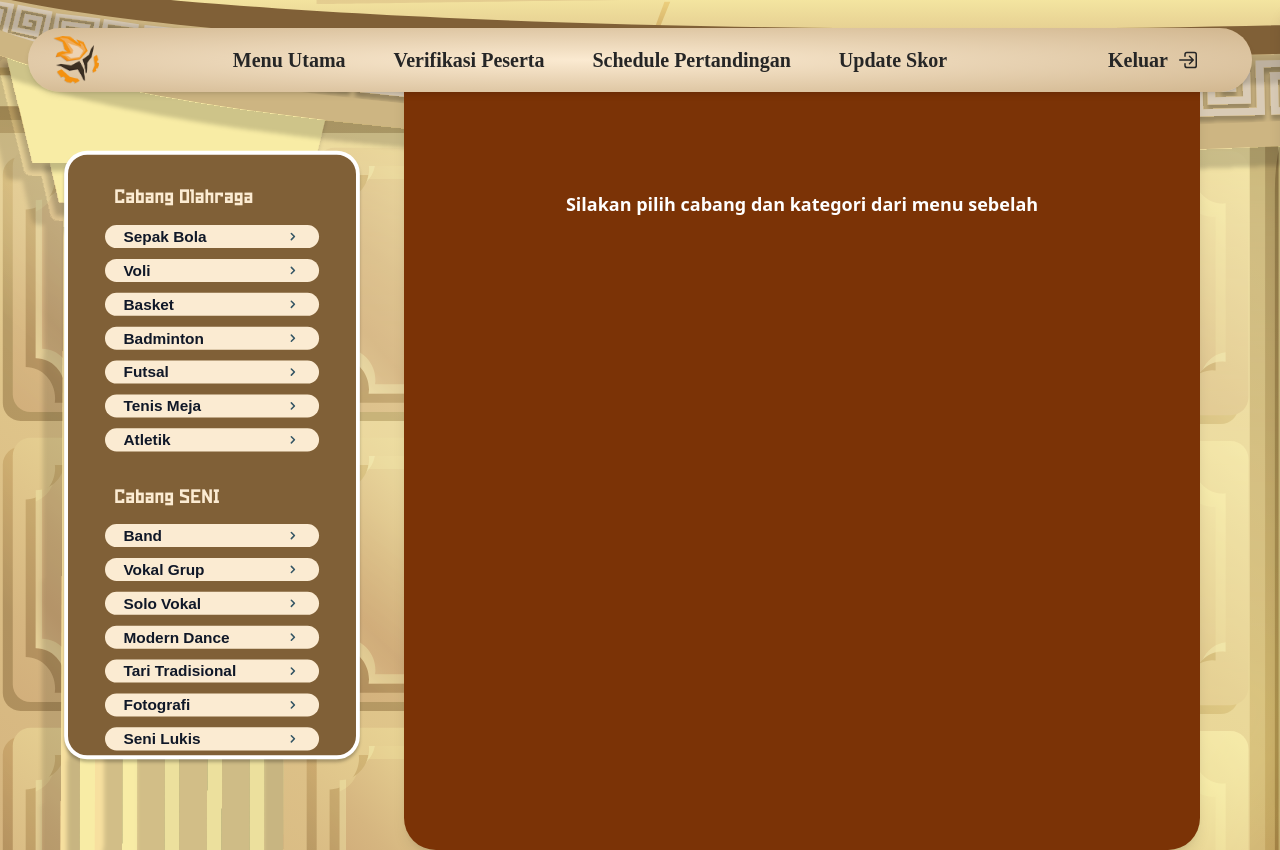
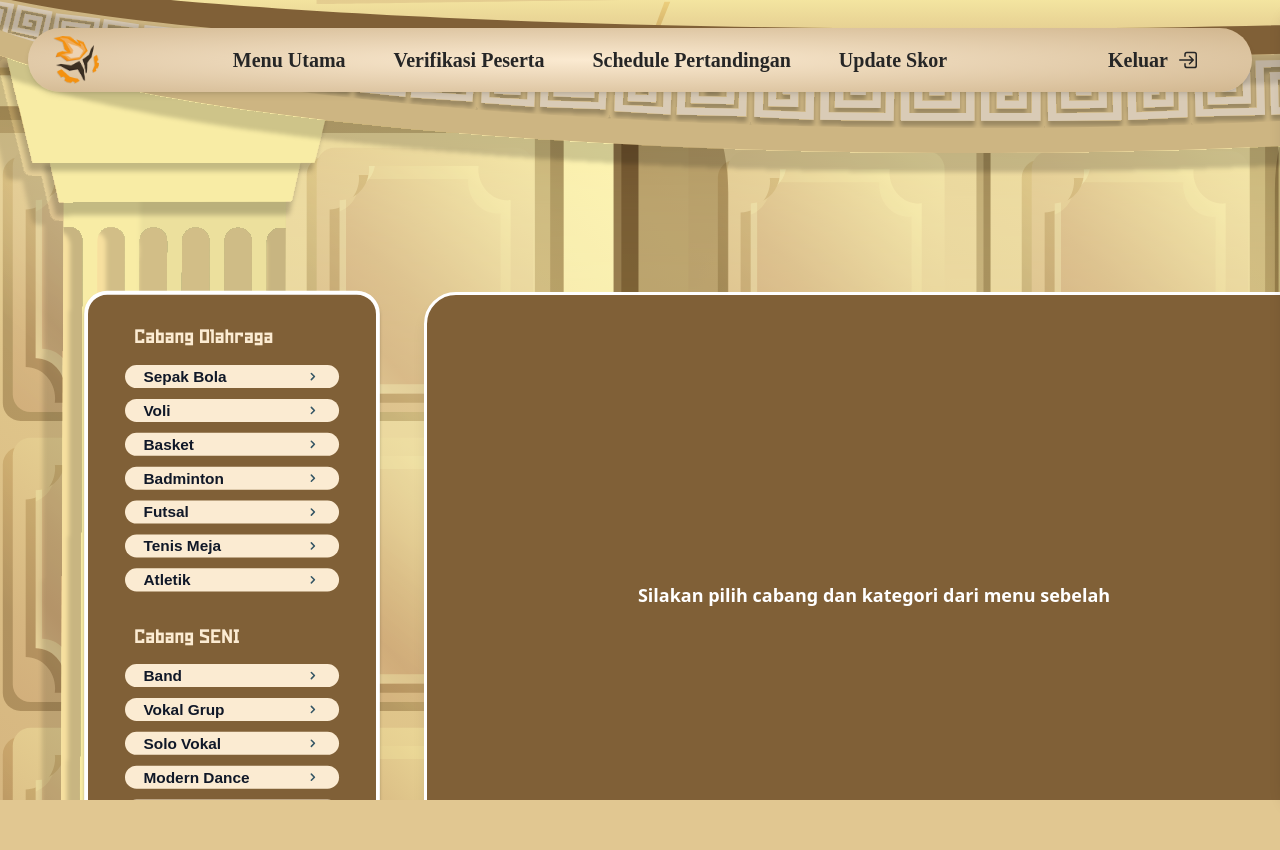
Before and after one commit to Teknisiade2025/FrontEnd, a Next.js app: page /DASHBOARD/adminScoreboard in a window 1280 px wide. After the commit the page ends 800 px from the top, so only its background shows below. Built offline with nearby package versions, Linux system fonts and the light colour scheme; a web font is replaced by a local one.

Commit message:
adminScoreboard udah rapih

```diff
--- a/src/app/DASHBOARD/adminScoreboard/page.jsx
+++ b/src/app/DASHBOARD/adminScoreboard/page.jsx
@@ -19,38 +19,68 @@ const ScoreboardPage = () => {
       setSelectedData(data);
     };
   return (
-    <div className="flex flex-row min-h-screen pt-10 w-[100vw] bg-[url('/admin/bg-medal.svg')]">
+    <div className="flex flex-col min-h-screen items-center w-screen  bg-[url('/admin/bg-medal.svg')] overflow-x-hidden">
+
+      {/* HEADER */}
+      <div className="flex items-center justify-end pl-22 mx-15 mt-50 w-[100%]">
+        <div className="flex items-center gap-2 px-20 text-2xl font-normal font-snowstorm">
+        {/* Info Cabang */}
+        {selectedData && (
+          <div>
+            <span>{selectedData.mainCategory}</span>
+            <span>•</span>
+            <span>{selectedData.subCategory}</span>
+          </div>
+        )}
+      </div>
+      </div>
+
   {/* Sidebar Navigasi */}
-      <div className="pt-5 pl-5">
+  <div className="flex flex-row h-[500px] w-full items-center">
+  <div className=" pl-10 h-full">
     <NavigasiCabang onCategorySelect={handleCategorySelect} />
   </div>
 
   {/* Konten Utama - Scoreboard */}
-      <div className="flex-1 pr-20" fallback={<div>Loading...</div>}>
+  <div className="flex  pr-20  h-full mt-20" fallback={<div>Loading...</div>}>
+
     {selectedData ? (
       CABANG_SENI.includes(selectedData.mainCategory) ? (
+        <div className=" h-full w-full">
         <ScoreboardSeni
           cabang={selectedData.mainCategory}
           kategori={selectedData.subCategory}
         />
+        </div>
       ) : (
+        <div className="h-full w-full">
         <ScoreboardOlahraga
           cabang={selectedData.mainCategory}
           kategori={selectedData.subCategory}
         />
+        </div>
       )
     ) : (
-        <div className="w-full h-full max-w-7xl mx-auto px-14 py-9 bg-amber-900 rounded-[32px] shadow-lg">
-                  <div className="flex items-center justify-center h-64">
-                    <div className="text-white text-lg font-semibold">
+      <div
+        className="w-full h-full mt-13 rounded-[32px] shadow-lg"
+        style={{
+          width: "900px",
+          height: "605px",
+          backgroundColor: "#806037",
+          border: "3px solid #FFFFFF",
+        }}
+      >
+        <div className="flex-1  h-full flex items-center justify-center">
+          <div className="text-lg font-semibold text-white text-center">
             Silakan pilih cabang dan kategori dari menu sebelah
           </div>
         </div>
       </div>
-
     )}
   </div>
 </div>
+</div>
+
   );
 };
 
--- a/src/app/DASHBOARD/managerRegistrasi/page.js
+++ b/src/app/DASHBOARD/managerRegistrasi/page.js
@@ -99,14 +99,7 @@ export default function HomePage() {
           </h1>
         </div>
 
-        {/* Logout */}
-        <button
-          onClick={handleLogout}
-          className="flex items-center gap-2 text-lg font-bold font-snowstorm text-neutral-800 hover:text-red-600"
-        >
-          <i className="fas fa-sign-out-alt"></i> Keluar
-          <IoLogOut className = "h-6 w-6"/>
-        </button>
+        \
 
         {/* Info Cabang */}
         {selectedData && (
```
Lines whose indentation alone changed are shown as unchanged.
